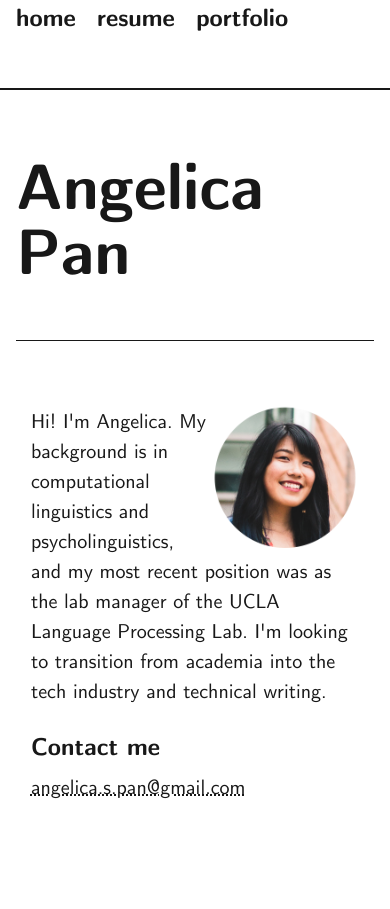
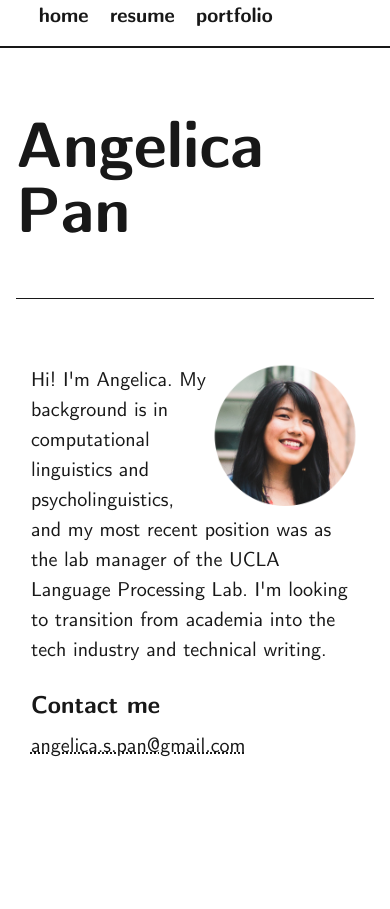
Before and after one commit to angelica-pan/angelica-pan.github.io, a Jekyll site: the page built from index.markdown, in a window 390 px wide. Built offline with Jekyll 4.4.1, drawn with Linux system fonts in a browser that asks for light colours.

Commit message:
mobile navigation

```diff
--- a/_sass/_variables.scss
+++ b/_sass/_variables.scss
@@ -9,7 +9,7 @@ $prose-font-size: 20px;
 $h0-mobile: 64px;
 $h0-desktop: 96px;
 
-$navigation-mobile: 24px;
+$navigation-mobile: 20px;
 $navigation-desktop: 40px;
 
 $h1-size: 40px !default;
```
